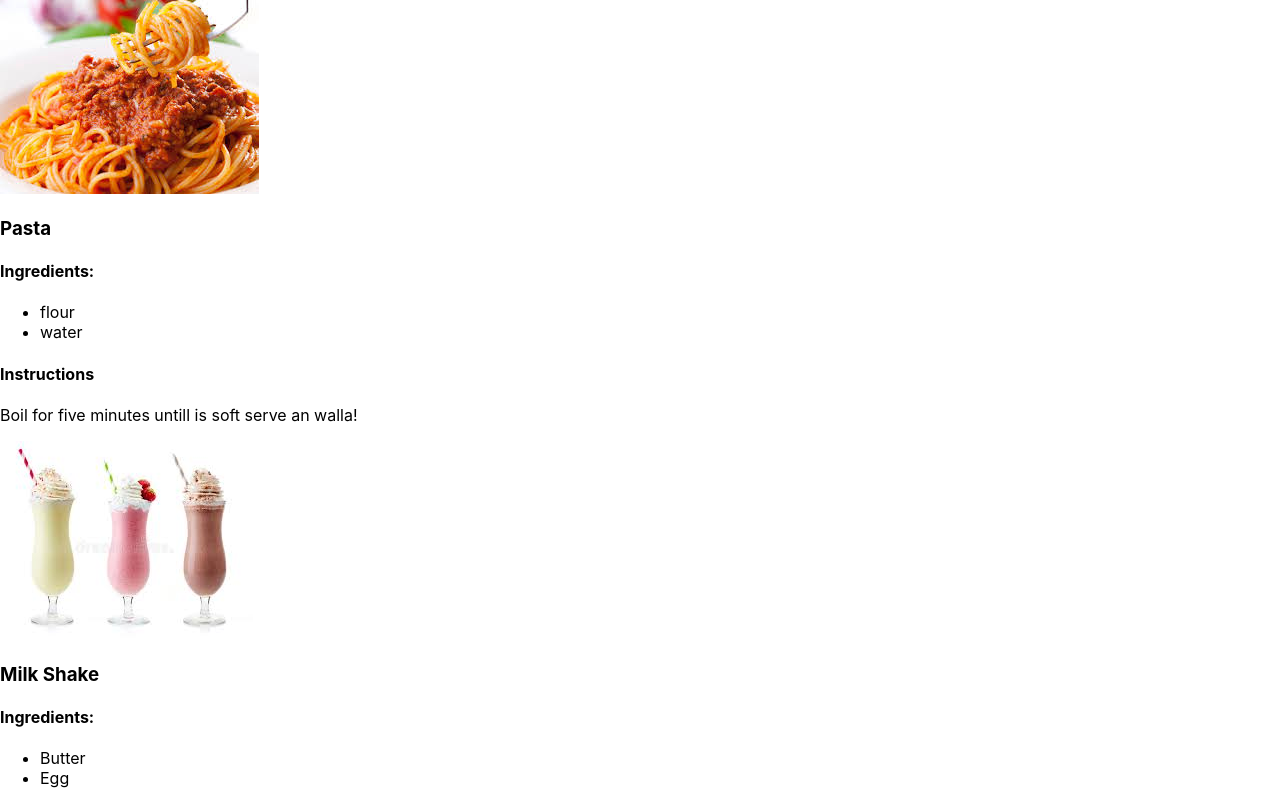
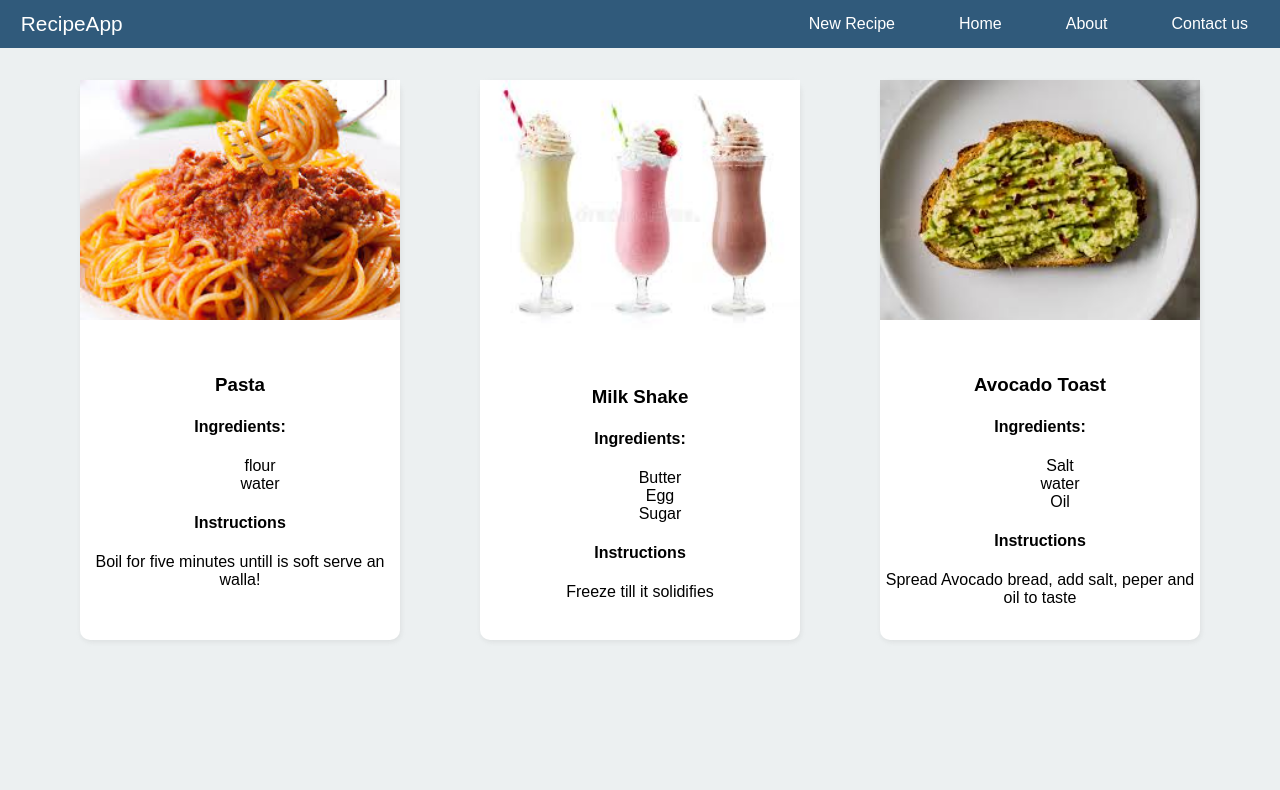
Before and after one commit to Haroonabdulrazaq/React-tutorial, a React (Create React App) app in the folder helloworld/: page / in a window 1280 px wide. Shown: the top 790 px of the page. Built offline with nearby package versions, Linux system fonts and the light colour scheme.

Commit message:
Add navbar component

```diff
--- a/helloworld/src/App.css
+++ b/helloworld/src/App.css
@@ -1,38 +1,15 @@
 .App {
-  text-align: center;
+  font-family: Arial, Helvetica, sans-serif;
+}
+.recipe-wrapper {
+  margin-top: 2em;
+  display: flex;
+  flex-direction: row;
+  justify-content: space-evenly;
+  align-items: center;
 }
 
-.App-logo {
-  height: 40vmin;
-  pointer-events: none;
+img{
+  width: 100%;
+  margin-bottom: 2em ;
 }
-
-@media (prefers-reduced-motion: no-preference) {
-  .App-logo {
-    animation: App-logo-spin infinite 20s linear;
-  }
-}
-
-.App-header {
-  background-color: #282c34;
-  min-height: 100vh;
-  display: flex;
-  flex-direction: column;
-  align-items: center;
-  justify-content: center;
-  font-size: calc(10px + 2vmin);
-  color: white;
-}
-
-.App-link {
-  color: #61dafb;
-}
-
-@keyframes App-logo-spin {
-  from {
-    transform: rotate(0deg);
-  }
-  to {
-    transform: rotate(360deg);
-  }
-}
--- a/helloworld/src/App.js
+++ b/helloworld/src/App.js
@@ -1,13 +1,15 @@
 import React, { Component } from 'react';
 import './App.css';
-import Recipe from "./Recipe"
-// import Pet from "./Pet"
+import Recipe from "./Recipe";
+import Navbar from "./Navbar";
 
 class App extends Component {
 
   render(){
     return (
-      // <div className="App">
+
+        <div className="App">
+          <Navbar />
         <div className="recipe-wrapper">
           <Recipe title="Pasta" ingredients = {["flour", "water"]}
                 img="spagehtti.jpeg" instructions="Boil for five minutes untill is soft serve an walla!"/>
@@ -16,7 +18,7 @@
           <Recipe title="Avocado Toast" ingredients = {["Salt", "water", "Oil"]}
                 img="Avocado.jpeg" instructions="Spread Avocado bread, add salt, peper and oil to taste"/>
         </div>
-      // </div>
+        </div>
     );
   }
 
--- /dev/null
+++ b/helloworld/src/Navbar.css
@@ -0,0 +1,27 @@
+.navigation{
+  background: rgba(2, 53, 94, 0.8);
+  width: 100%;
+  height: 3em;
+  display: flex;
+  flex-direction: row;
+  justify-content: space-between;
+  align-items: center;
+  color: white;
+
+}
+
+.navigation:hover{
+  cursor: pointer;
+}
+
+.navbar-brand{
+  margin-left: 1em;
+  font-size: 1.3em;
+}
+.nav-list, .nav-item {
+  display: inline-block;
+}
+
+.nav-item {
+  margin: 2em;
+}
--- /dev/null
+++ b/helloworld/src/Navbar.js
@@ -0,0 +1,20 @@
+import React , {Component} from "react";
+import "./Navbar.css";
+
+class Navbar extends Component {
+  render(){
+    return(
+      <div className="navigation">
+        <div className="navbar-brand">RecipeApp</div>
+        <ul className="nav-list">
+          <li className="nav-item">New Recipe</li>
+          <li className="nav-item">Home</li>
+          <li className="nav-item">About</li>
+          <li className="nav-item">Contact us</li>
+        </ul>
+      </div>
+    )
+  }
+}
+
+export default Navbar;
--- a/helloworld/src/Recipe.css
+++ b/helloworld/src/Recipe.css
@@ -0,0 +1,8 @@
+.recipe-card {
+  width: 25%;
+  min-height: 35em;
+  border-radius: 10px;
+  background: #fff;
+  box-shadow: 1px 2px 5px rgba(160, 160, 160,0.2);
+  text-align: center;
+}
--- a/helloworld/src/index.css
+++ b/helloworld/src/index.css
@@ -5,9 +5,13 @@
     sans-serif;
   -webkit-font-smoothing: antialiased;
   -moz-osx-font-smoothing: grayscale;
+  background: #ecf0f1;
 }
 
 code {
   font-family: source-code-pro, Menlo, Monaco, Consolas, 'Courier New',
     monospace;
 }
+ul li {
+  list-style-type: none;
+}
```
Also changed, not shown: helloworld/src/Recipe.js (line endings or trailing spaces), 1 other file (tests, documents, lock files or other folders).
